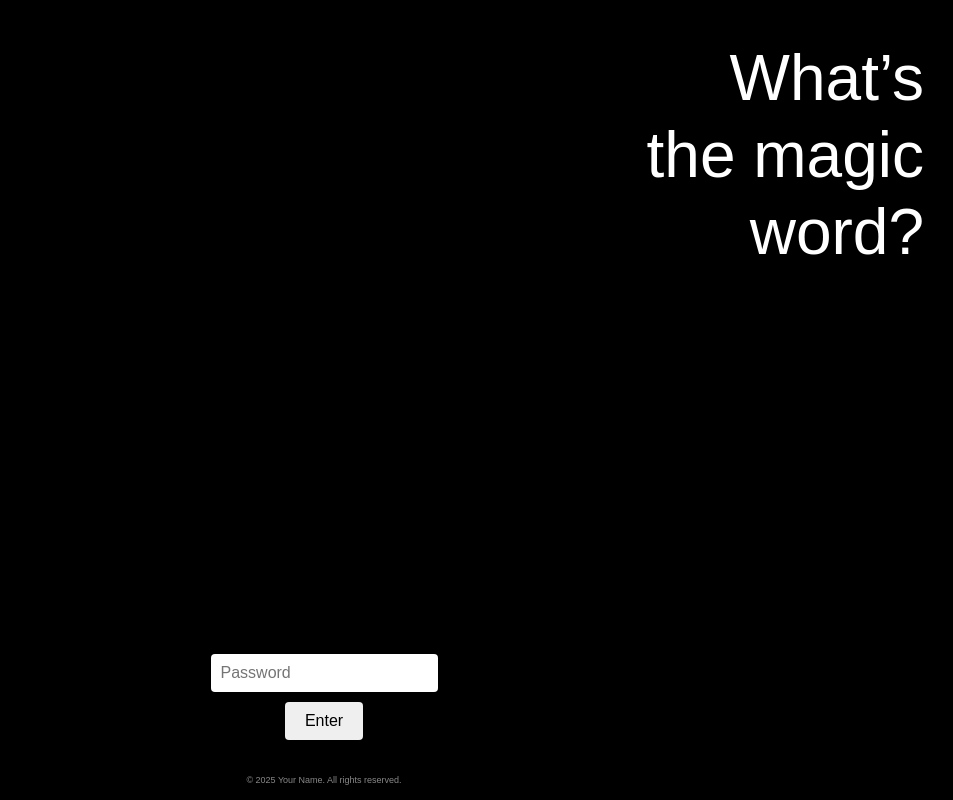
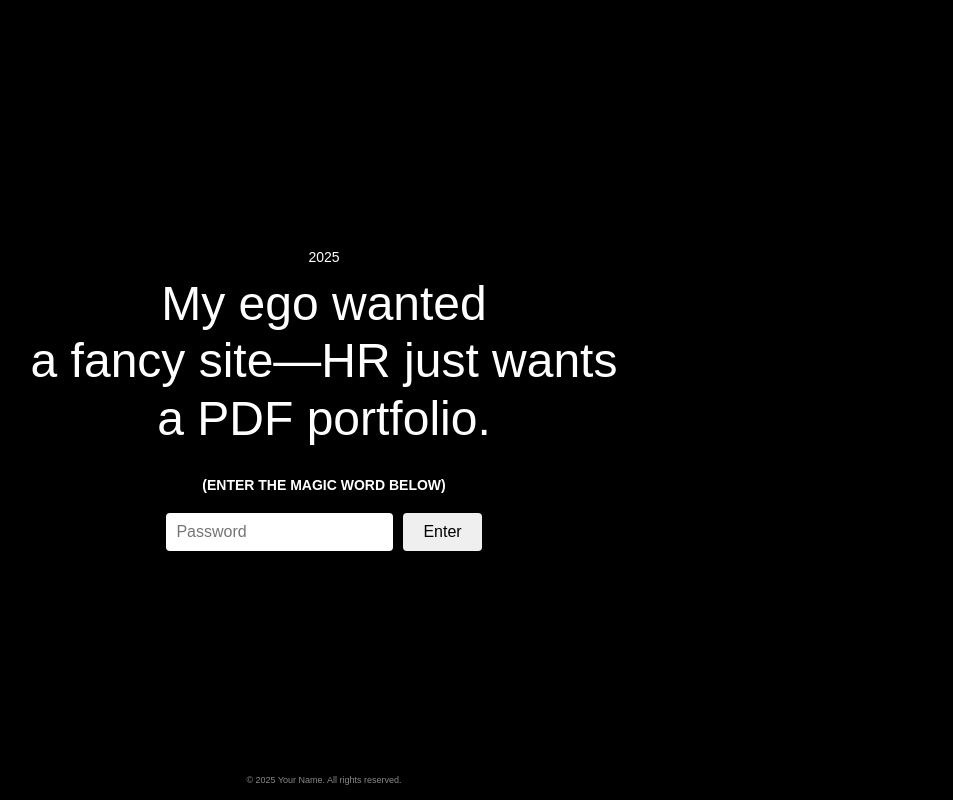
Before and after one commit to notnike/eduardoenrique.com, a plain HTML site: page index.html in a window 1280 px wide. Shown: the whole page, without its empty margins (316-1269 px from the left). Drawn offline with Linux system fonts and the light colour scheme.

Commit message:
Update index.html

```diff
--- a/index.html
+++ b/index.html
@@ -3,45 +3,50 @@
 <head>
   <meta charset="UTF-8" />
   <meta name="viewport" content="width=device-width, initial-scale=1.0" />
-  <title>Magic Word</title>
+  <title>PDF Portfolio</title>
   <style>
     body {
       background: black;
+      color: white;
       font-family: Arial, sans-serif;
       margin: 0;
       padding: 0;
       height: 100vh;
-      color: white;
-      overflow: hidden;
-      position: relative;
-    }
-
-    /* Top-right large text */
-    #title-text {
-      position: absolute;
-      top: 40px; /* 👈 adjust spacing from top */
-      right: 40px; /* 👈 adjust spacing from right */
-      font-size: 64px; /* 👈 control text size */
-      line-height: 1.2; /* 👈 control spacing between lines */
-      text-align: right;
-      white-space: pre-line;
-    }
-
-    /* Password and button container */
-    #login {
-      position: absolute;
-      bottom: 60px; /* 👈 controls spacing from bottom edge */
-      width: 100%;
       display: flex;
       flex-direction: column;
       align-items: center;
-      justify-content: flex-end;
+      justify-content: center;
+      overflow: hidden;
+    }
+
+    .year {
+      font-size: 14px;
+      margin-bottom: 10px;
+    }
+
+    .headline {
+      font-size: 48px;
+      line-height: 1.2;
+      text-align: center;
+      max-width: 90%;
+    }
+
+    .instruction {
+      font-size: 14px;
+      text-align: center;
+      margin-top: 30px;
+      font-weight: bold;
+    }
+
+    .login-row {
+      display: flex;
+      gap: 10px;
+      margin-top: 20px;
     }
 
     input[type="password"] {
       padding: 10px;
       font-size: 16px;
-      margin: 5px;
       border-radius: 4px;
       border: none;
     }
@@ -49,7 +54,6 @@
     button {
       padding: 10px 20px;
       font-size: 16px;
-      margin-top: 5px;
       cursor: pointer;
       border-radius: 4px;
       border: none;
@@ -68,9 +72,17 @@
   </style>
 </head>
 <body>
-  <div id="title-text">What’s<br>the magic<br>word?</div>
+  <div class="year">2025</div>
 
-  <div id="login">
+  <div class="headline">
+    My ego wanted<br>
+    a fancy site—HR just wants<br>
+    a PDF portfolio.
+  </div>
+
+  <div class="instruction">(ENTER THE MAGIC WORD BELOW)</div>
+
+  <div class="login-row">
     <input type="password" id="password" placeholder="Password" />
     <button onclick="checkPassword()">Enter</button>
   </div>
@@ -79,10 +91,10 @@
 
   <script>
     function checkPassword() {
-      const correctPassword = "1234"; // 👈 Set your password
+      const correctPassword = "1234"; // 👈 Change this
       const input = document.getElementById("password").value;
       if (input === correctPassword) {
-        window.location.href = "your-file.pdf"; // 👈 PDF redirect
+        window.location.href = "your-file.pdf"; // 👈 Replace with your PDF filename
       } else {
         alert("Incorrect password");
       }
```
